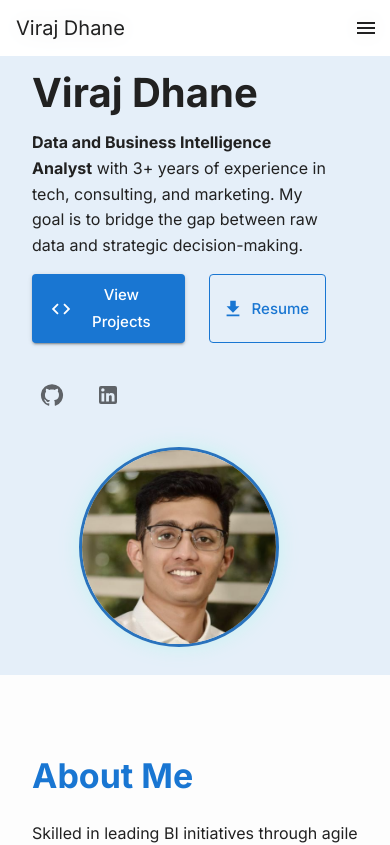
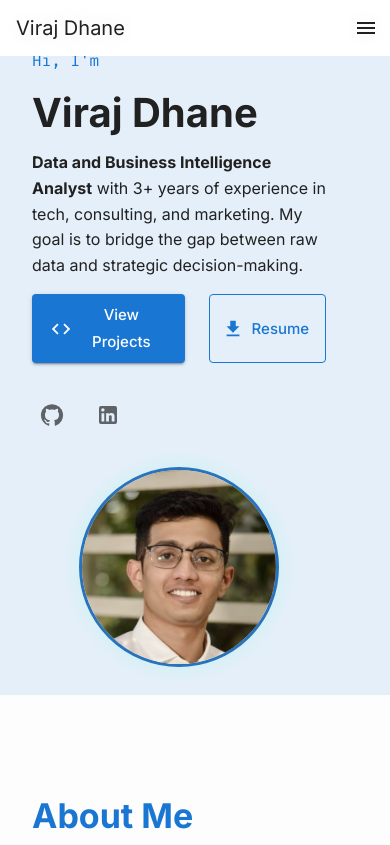
Before and after one commit to viraj-dhane/viraj-dhane.github.io, a React (Vite) app: page / in a window 390 px wide. Shown: the top 845 px of the page. Built offline with nearby package versions, Linux system fonts and the light colour scheme.

Commit message:
Margin fix

```diff
--- a/src/App.tsx
+++ b/src/App.tsx
@@ -32,6 +32,17 @@ const globalStyles = {
     "& > *": {
       width: "100%",
     },
+    // Ensure proper spacing for mobile devices
+    "@media (max-width: 600px)": {
+      paddingTop: "20px",
+    },
+  },
+  // Fix text alignment globally
+  "h1, h2, h3, h4, h5, h6": {
+    textAlign: "left",
+  },
+  "p, span, div": {
+    textAlign: "left",
   },
 };
 
```
